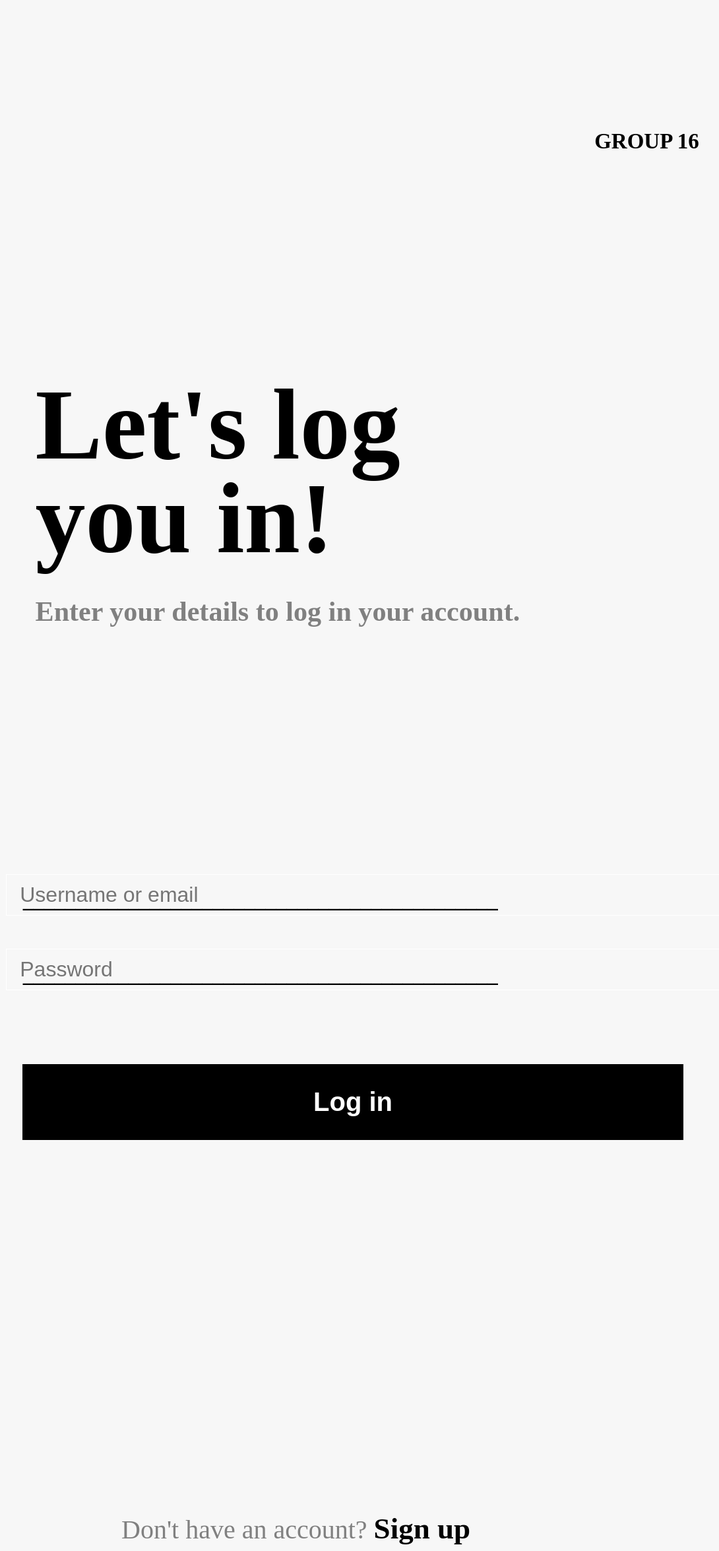
After one commit to yuanjundu/tourist-guide, a Django app: page /login/ in a window 1320 px wide; the page is wider, and only the part inside the window is pictured. The commit adds this page. Shown: that part at 66% size, without its empty margins (150-1240 px from the left). Run offline with Django 4.2, Linux system fonts and the light colour scheme; parts of the project's set-up code (start-up, migrations or seed data) failed here and were passed over.

Commit message:
merge codes

```diff
--- a/mysite/gmaps/forms.py
+++ b/mysite/gmaps/forms.py
@@ -1,6 +1,7 @@
 from django import forms
 from django.contrib.auth.forms import UserCreationForm
 from django.contrib.auth.models import User
+
 
 class UserRegisterForm(UserCreationForm):
     email = forms.EmailField()
--- /dev/null
+++ b/mysite/gmaps/static/login.css
@@ -0,0 +1,126 @@
+/* Bordered form */
+body {
+    background-color: #f7f7f7;
+  }
+
+.group_no{
+    width: 17%;
+    height: 15%;
+    text-align: left;
+    margin-left: 80%;
+    margin-top: 15%;
+    font-size: 22px;
+}
+
+.log{
+    width: 80%;
+    height: 20%;
+    position: relative;
+    text-align: left;
+    margin-left: 15%;
+    margin-top: 30%;
+    font-size: 76px;
+    line-height: 40px;
+}
+
+.sub_log{
+    width: 80%;
+    height: 5%;
+    position: relative;
+    text-align: left;
+    margin-left: 15%;
+    margin-bottom: 25%;
+    font-size: 36px;
+    line-height: 40px;
+    color: grey;
+}
+
+.line{
+    margin-left: 20%;
+    margin: 1%;
+    margin-top: -5%;
+    position: absolute;
+    left: 13%;
+}
+
+  /* Full-width inputs */
+  input[type=text], input[type=password] {
+    width: 90%;
+    padding: 12px 20px;
+    margin: 2%;
+    margin-left: 10%;
+    display: inline-block;
+    border: 1px solid white;
+    font-size: 32px;
+    background-color: transparent;
+}
+
+  /* Set a style for all buttons */
+  button {
+    background-color: black;
+    color: white;
+    padding: 35px 20px;
+    margin: 15px 0;
+    border: none;
+    cursor: pointer;
+    width: 80%;
+    left: 10%;
+    margin-top: 7%;
+    margin-left: 12%;
+    font-size: 40px;
+    font-weight: bold;
+}
+
+
+
+  /* Center the avatar image inside this container */
+  .imgcontainer {
+    text-align: center;
+    margin: 24px 0 12px 0;
+  }
+
+  /* Avatar image */
+  img.avatar {
+    width: 40%;
+    border-radius: 50%;
+  }
+
+  /* Add padding to containers */
+  .container {
+    padding: 2%;
+  }
+
+  .container1{
+    margin-top: 40%;
+  }
+
+  /* The "Forgot password" text */
+  span.psw {
+    margin-left: 25%;
+    font-size: 40px;
+    color: grey;
+}
+
+a:link {
+    color: black;
+    font-weight: bolder;
+    font-size: 45px;
+    background-color: transparent;
+    text-decoration: none;
+  }
+
+  /* Change styles for span and cancel button on extra small screens */
+  @media screen and (max-width: 300px) {
+    span.psw {
+      display: block;
+      float: none;
+    }
+    .cancelbtn {
+      width: 100%;
+    }
+  }
+
+.error {
+    color: red;
+    font-weight: bold;
+}
--- /dev/null
+++ b/mysite/gmaps/templates/login.html
@@ -0,0 +1,46 @@
+{% load static %}
+<!DOCTYPE html>
+<html>
+<head>
+<title>Page Title</title>
+</head>
+<link rel="stylesheet" type="text/css" href="{% static 'login.css' %}" />
+<body>
+
+<div class="group_no">
+    <h2>GROUP 16</h2>
+</div>
+<div class="log">
+    <h1>Let's log</h1>
+    <h1>you in!</h1>
+</div>
+<div class="sub_log">
+    <h3>Enter your details to log in your account.</h3>
+</div>
+
+<form method="post" action="{% url 'user_login' %}">
+    {% csrf_token %}
+    <div class="container">
+
+        <input type="text" placeholder="Username or email" name="username_or_email" required>
+        <h1 class="line">_____________________________________________</h1>
+
+        <input type="password" placeholder="Password" name="password" required>
+        <h1 class="line">_____________________________________________</h1>
+
+        <button type="submit">Log in</button>
+
+        <!-- Messages will be displayed here -->
+        {% for message in messages %}
+            <p class="error"> {{message}} </p>
+        {% endfor %}
+    </div>
+</form>
+
+  <div class="container1">
+      <span class="psw">Don't have an account? <a href="{% url 'signup' %}"><b>Sign up</b></a></span>
+  </div>
+
+
+</body>
+</html>
--- a/mysite/gmaps/urls.py
+++ b/mysite/gmaps/urls.py
@@ -3,9 +3,12 @@ from . import views
 
 urlpatterns = [
     path('', views.map_view, name='map_view'),
-    path('/register/', views.register, name='register'),
-    path('/user_login/', views.user_login, name='user_login'),
-    path('/myspace', views.my_space, name='my_space'),
-    path('/settings', views.settings, name='settings'),
-    path('/logout_user/', views.logout_user, name='logout'),
+    path('register/', views.register, name='register'),
+    path('user_login/', views.user_login, name='user_login'),
+    path('myspace', views.my_space, name='my_space'),
+    path('settings', views.settings, name='settings'),
+    path('logout_user/', views.logout_user, name='logout'),
+    path('main/', views.default, name='main'),
+    path('login/', views.loginPage, name='loginPage'),
+    path('signup/', views.signup, name='signup'),
 ]
--- a/mysite/gmaps/views.py
+++ b/mysite/gmaps/views.py
@@ -5,6 +5,7 @@ from django.contrib.auth.forms import UserCreationForm
 from django.contrib.auth import authenticate, login, logout
 from django.contrib import messages
 from .forms import UserRegisterForm
+from django.contrib.auth import get_user_model
 
 def map_view(request):
     file_path = os.path.expanduser('~/app/mysite/gmaps/JSON/ny.geojson')
@@ -35,29 +36,55 @@ def register(request):
 
     return render(request, 'map.html', {'form': form, 'data': data})
 
+def default(request):
+    return render(request, 'main.html')
+
+def loginPage(request):
+    return render(request, 'login.html')
+
+def signup(request):
+    if request.method == 'POST':
+        form = UserRegisterForm(request.POST)
+        if form.is_valid():
+            form.save()
+            username = form.cleaned_data.get('username')
+            messages.success(request, f'Account created for {username}!')
+            return redirect(loginPage)
+        else:
+            print(form.errors)
+#            messages.error(request, 'There was an error with your registration.')
+            return render(request, 'signup.html', {'form': form})
+    else:
+        form = UserRegisterForm()
+        print("Not a POST request")
+
+    return render(request, 'signup.html', {'form': form})
 
 def user_login(request):
     if request.method == 'POST':
-        print(request.POST)
-        username = request.POST.get('username')
+        username_or_email = request.POST.get('username_or_email')
         password = request.POST.get('password')
 
-        user = authenticate(request, username=username, password=password)
+        User = get_user_model()
+        try:
+            # Check if a user exists with this email address.
+            user = User.objects.get(email=username_or_email)
+        except User.DoesNotExist:
+            # If not, try to get a user with this username.
+            try:
+                user = User.objects.get(username=username_or_email)
+            except User.DoesNotExist:
+                user = None
 
         if user is not None:
-            login(request, user)
-            print('User', username, 'log in')
-            return redirect(map_view)
+            if user.check_password(password):
+                login(request, user)
+                return redirect(default)
+            else:
+                messages.info(request, 'Incorrect password')
         else:
-            messages.info(request, 'Username or password is incorrect')
-
-        file_path = os.path.expanduser('~/app/mysite/gmaps/JSON/ny.geojson')
-        with open(file_path, 'r') as f:
-            data = json.load(f)
-        context = {'data': data}
-        return render(request, 'map.html', context)
-
-
+            messages.info(request, 'Username or email address not found')
+        return render(request, 'login.html')
 
 def logout_user(request):
     logout(request)
--- a/mysite/mysite/urls.py
+++ b/mysite/mysite/urls.py
@@ -23,7 +23,7 @@ from django.conf.urls.static import static
 urlpatterns = [
     path('admin/', admin.site.urls),
 #   path('accounts/', include('accounts.urls')),
-    path('gmaps', include('gmaps.urls')),
+    path('', include('gmaps.urls')),
 ]
 
 if settings.DEBUG:
```
Also changed, not shown: gen_zones.py (deleted, +0 -41 lines), gps_to_zone.py (deleted, +0 -14 lines), mysite/gmaps/static/main-page.css (added, +122 -0 lines), mysite/gmaps/static/main-page.js (added, +101 -0 lines), mysite/gmaps/templates/main.html (+75 -7 lines), mysite/gmaps/templates/signup.html (added, +72 -0 lines), test_gps_to_zone.py (deleted, +0 -8 lines), mysite/db.sqlite3.
